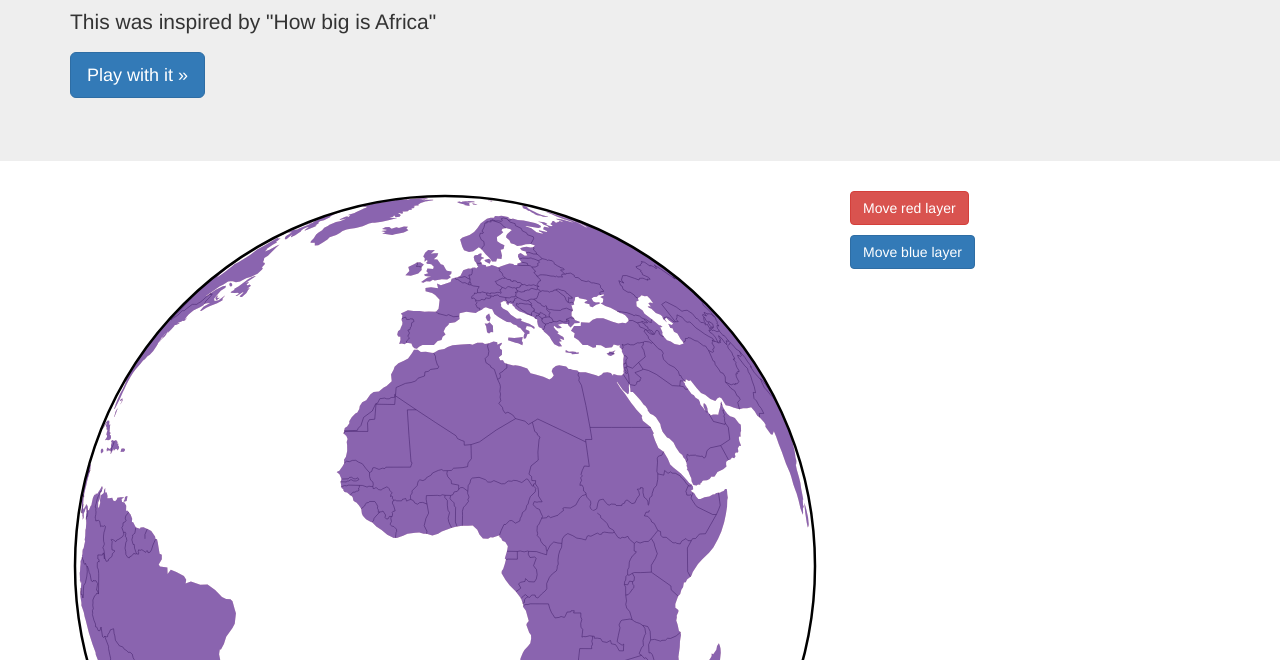
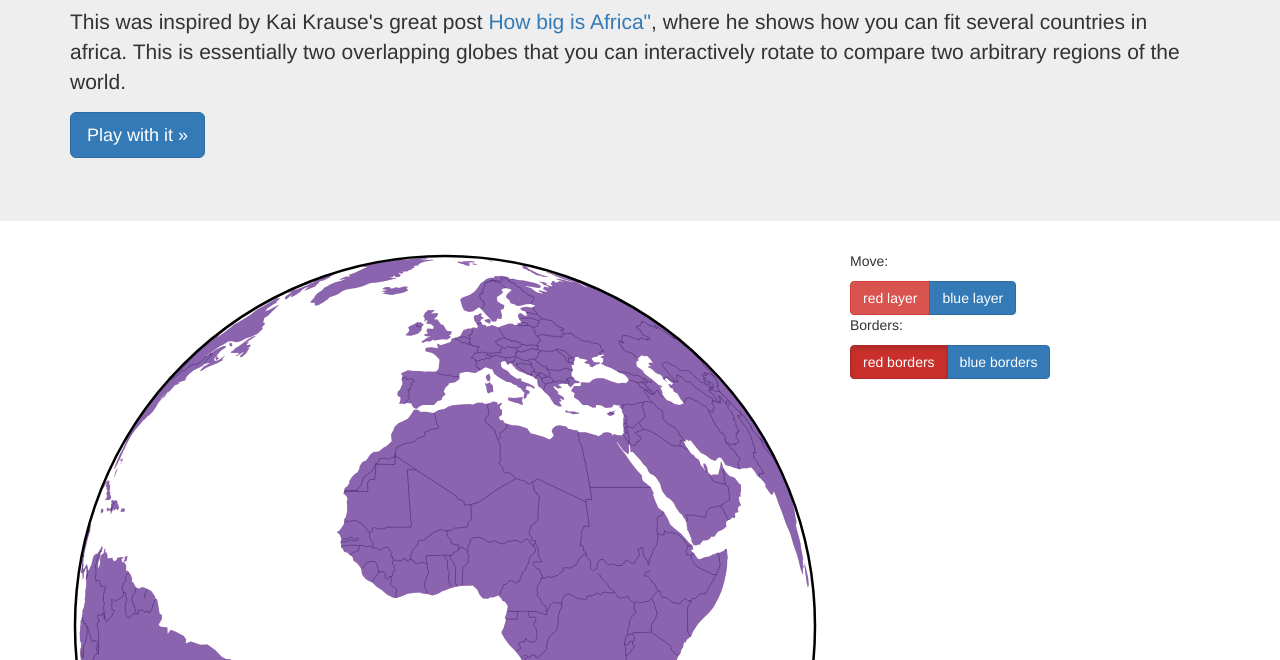
Before and after one commit to legrosbuffle/legrosbuffle.github.io, a plain HTML site: page howbigis/index.html in a window 1280 px wide. Shown: the part 140-800 px from the top of the page. Drawn offline with nearby package versions, Linux system fonts and the light colour scheme.

Commit message:
more controls

```diff
--- a/howbigis/index.html
+++ b/howbigis/index.html
@@ -21,7 +21,9 @@
     <div class="jumbotron">
       <div class="container">
         <h1>How big is...</h1>
-        <p>This was inspired by "How big is Africa"</p>
+        <p>This was inspired by Kai Krause's great post <a href="http://kai.sub.blue/en/africa.html">How big is Africa"</a>,
+        where he shows how you can fit several countries in africa. This is essentially two overlapping globes that you can
+        interactively rotate to compare two arbitrary regions of the world.</p>
         <p><a class="btn btn-primary btn-lg" href="#play" role="button">Play with it &raquo;</a></p>
       </div>
     </div>
@@ -32,13 +34,21 @@
         <div class="col-md-8">
           <canvas id="earth-canvas"></canvas>
         </div>
-        <div class="col-md-2">
-          <p>
-            <button id="layer1" type="button" class="btn btn-danger">Move red layer</button>
-          </p>
-          <p>
-            <button id="layer2" type="button" class="btn btn-primary">Move blue layer</button>
-          </p>
+        <div class="col-md-3">
+          <p>Move:</p>
+          <div class="btn-group" role="group" aria-label="...">
+            <button id="layer1" type="button" class="btn btn-danger">red layer</button>
+            <button id="layer2" type="button" class="btn btn-primary">blue layer</button>
+          </div>
+          <p>Borders:</p>
+          <div class="btn-group" data-toggle="buttons">
+            <label class="btn btn-danger active">
+              <input id="borders1" type="checkbox" autocomplete="off" checked>red borders
+            </label>
+            <label class="btn btn-primary">
+              <input id="borders2" type="checkbox" autocomplete="off">blue borders
+            </label>
+          </div>
         </div>
       </div>
 
```
